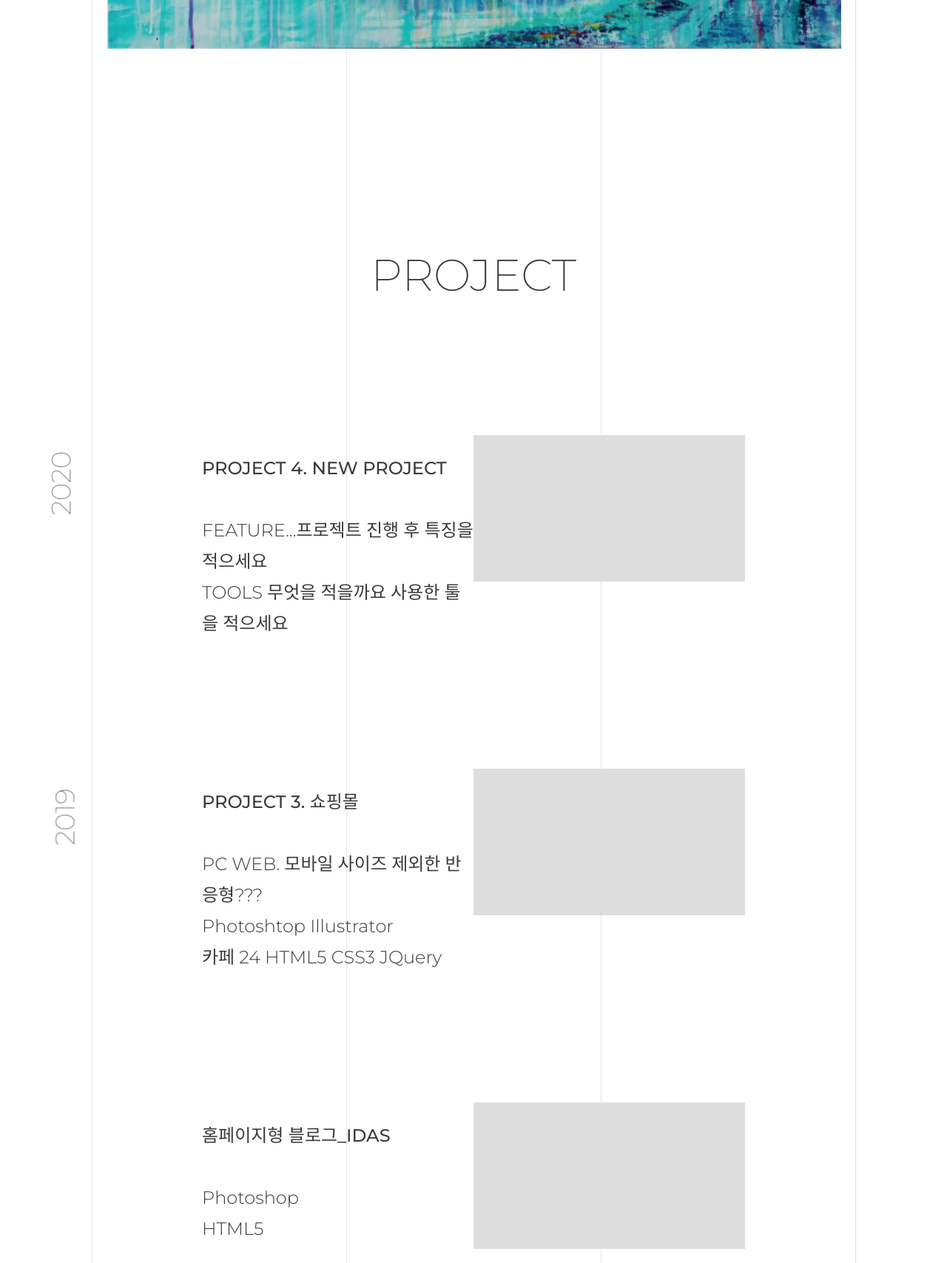
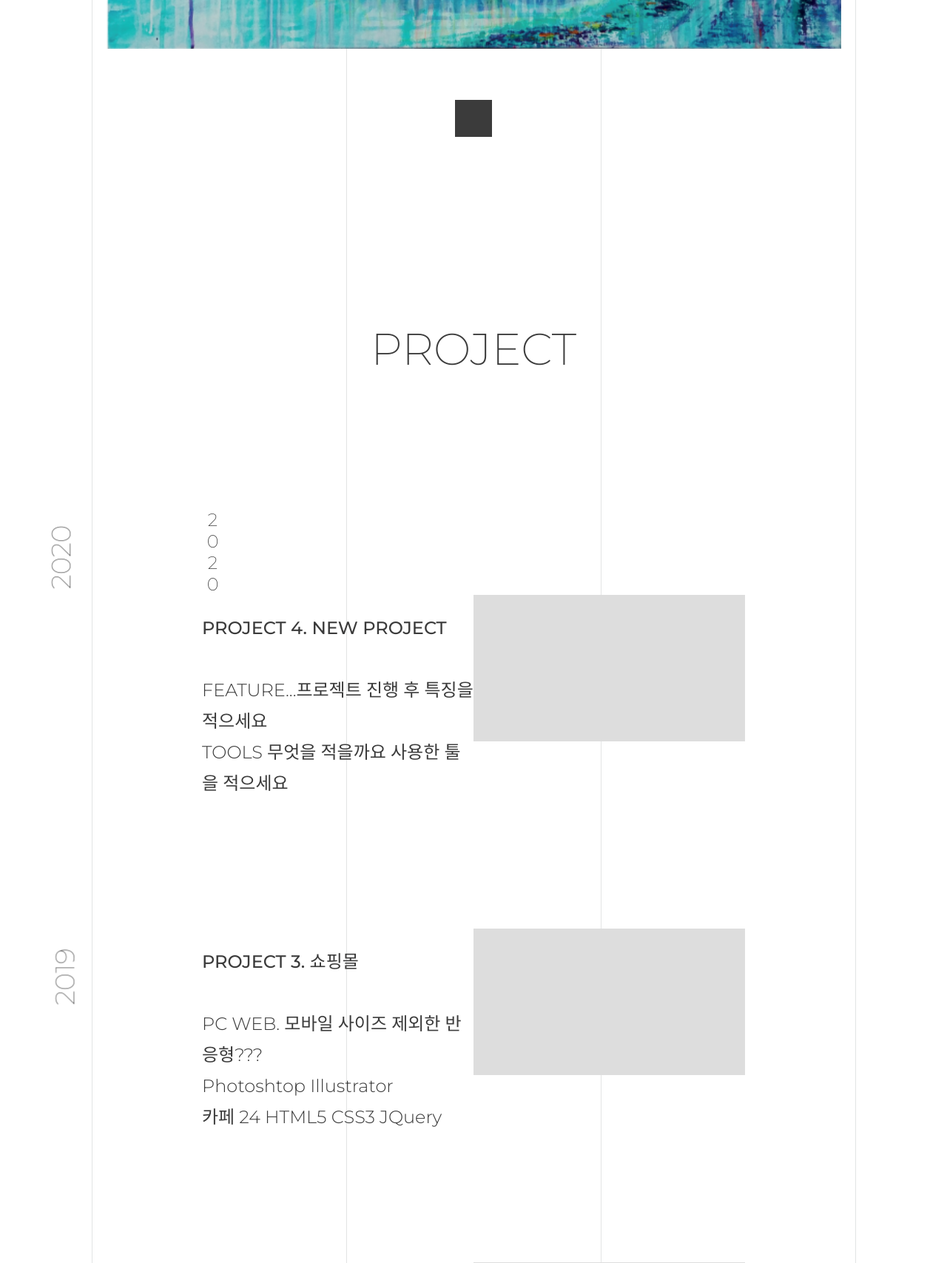
Before and after one commit to H-silver/portfolio_2020, a PHP site: page / in a window 1280 px wide. Shown: the part 815-2522 px from the top of the page at 74% size. Run offline with PHP 8.4, Linux system fonts and the light colour scheme; some web fonts are replaced.

Commit message:
연도 수정중

```diff
--- a/css/common.css
+++ b/css/common.css
@@ -21,7 +21,7 @@ body {
    color: #3b3b3b;
 }
 
-h1, h2, p, ul {
+div, h1, h2, p, ul {
    margin:0;
    padding:0;
 }
@@ -97,6 +97,14 @@ h1 {
 
 }
 
+#container .icon_scroll {
+   text-align: center;
+   width: 50px;
+   height: 50px;
+   background: #3b3b3b;
+   margin: auto;
+   margin-top: 50px;
+}
 
 h2 {
    font-size: 60px;
@@ -120,11 +128,17 @@ h3 {
       position: absolute;
       top: 43px;
       right: calc( 100% - 126px);
+      z-index: 11;
       transform: rotate(-90deg);
       color: #3b3b3b;
       font-size: 36px;
       font-weight: 100;
-      z-index: 11;
+
+   }
+
+   .test {
+      writing-mode: vertical-rl;
+      text-orientation: upright;
    }
 
    .txtbox {
--- a/index.html
+++ b/index.html
@@ -43,11 +43,13 @@
         <!--<img src="./img/mainimg.png" alt="메인이미지">-->
     </div>
     <div id="container">
+        <div class="icon_scroll"></div>
         <!--컨테이너 틀은 가능하면 같은형식으로-->
         <div class="project">
             <h2>PROJECT</h2>
             <div class="contbox">
                     <div class="year">2020</div>
+                    <div class="test">2020</div>
                     <div class="txtbox">
                         <h3>PROJECT 4. NEW PROJECT</h3>
                         <p>FEATURE...프로젝트 진행 후 특징을 적으세요<br>
```
Also changed, not shown: README.md.
